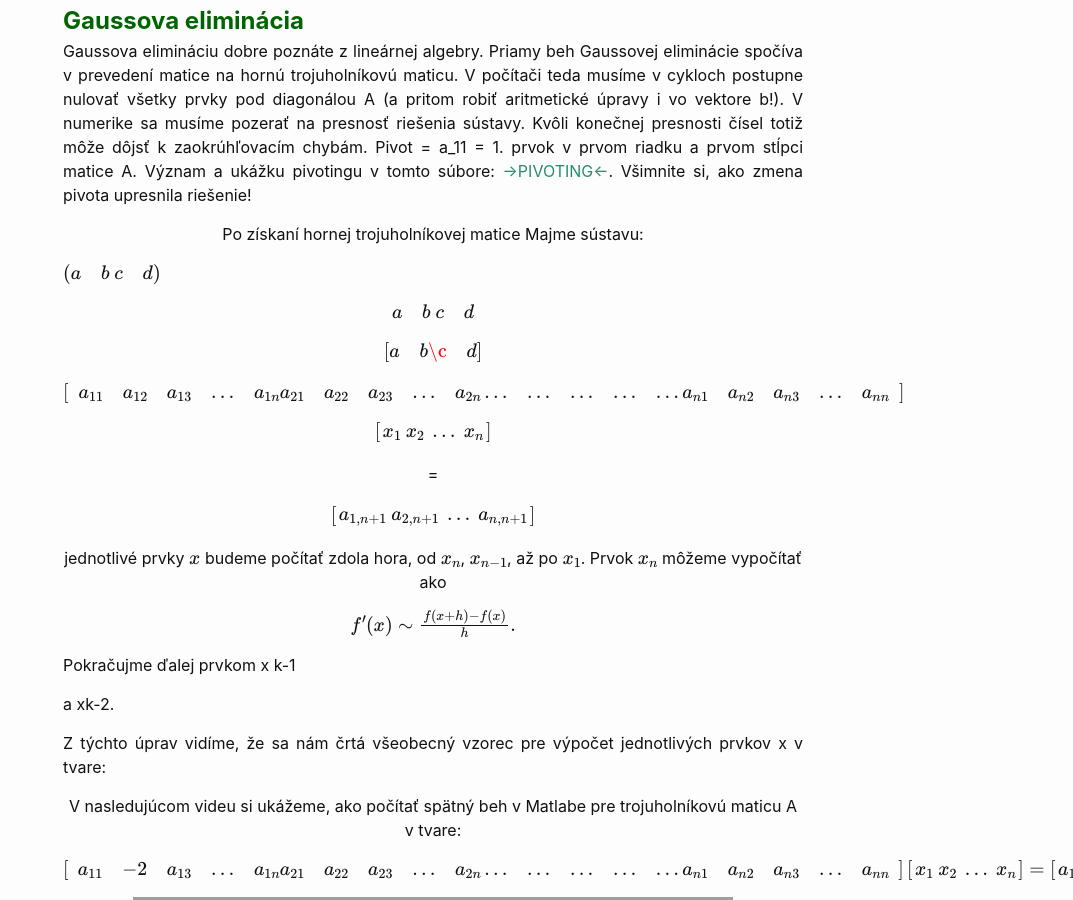
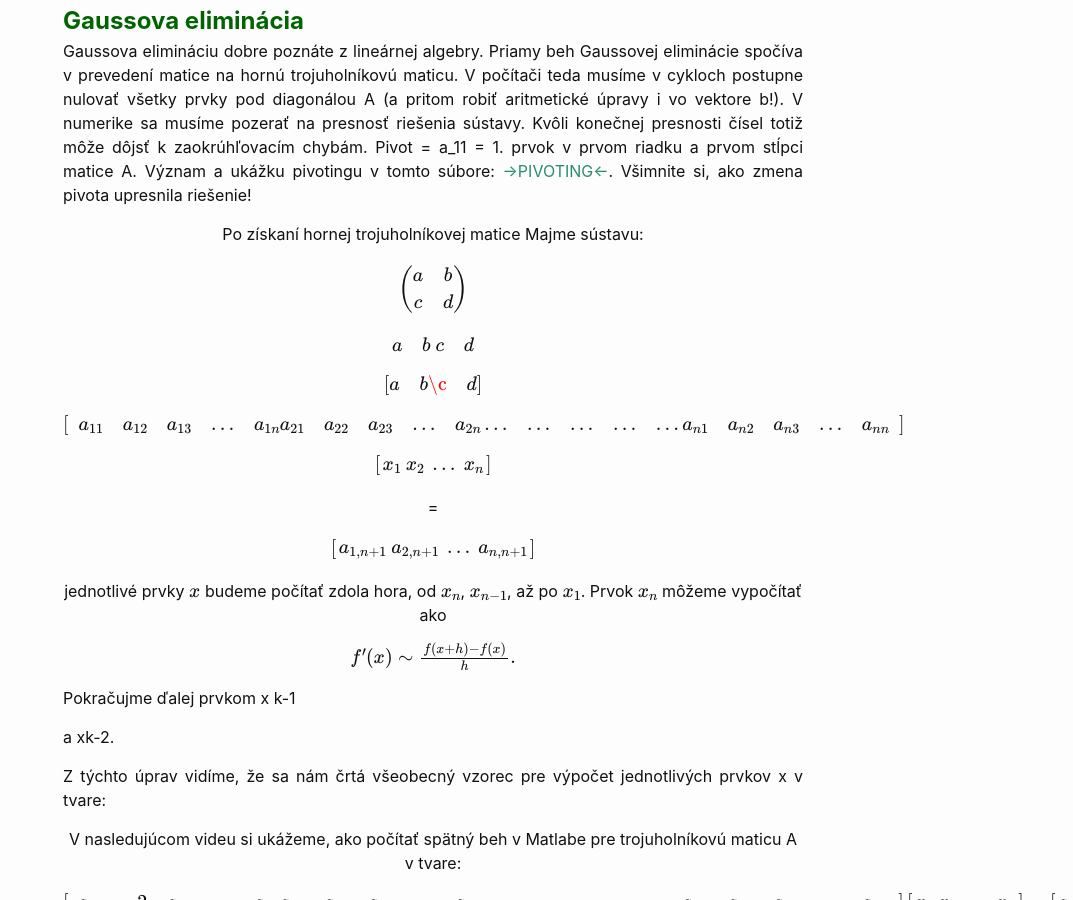
Before and after one commit to maslarova/maslarova.github.io, a Jekyll site: the page built from _posts/2021-03-04-cvicenie3.md, in a window 1280 px wide and 900 px high, scrolled down 468 px. Shown: the whole window, without its empty margins (207-1280 px from the left). Built offline with Jekyll 4.4.1, drawn with Linux system fonts in a browser that asks for light colours; grey boxes are pictures that could not be loaded.

```diff
--- a/_posts/2021-03-04-cvicenie3.md
+++ b/_posts/2021-03-04-cvicenie3.md
@@ -25,7 +25,7 @@ Po získaní hornej trojuholníkovej matice
 Majme sústavu:
 {: .centering}
 
-  $\begin{pmatrix} a & b \\ c & d \end{pmatrix}$
+ $$\begin{pmatrix} a & b \\ c & d \end{pmatrix}$$
 
 
 {: .centering}
```
